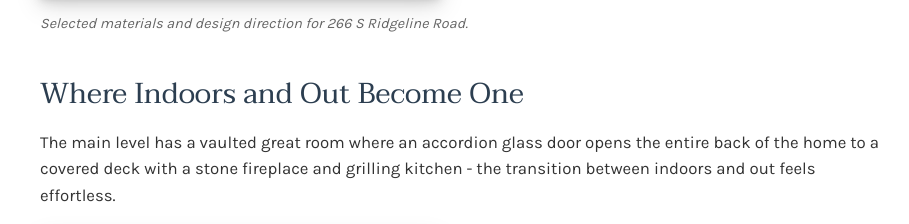
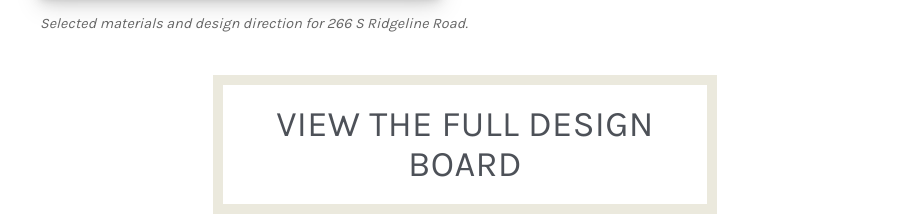
Before and after one commit to nfm-proofs/proofs, a plain HTML site: page caliber/266-s-ridgeline-road/index.html in a window 1280 px wide. Shown: the part 2114-2338 px from the top of the page, without its empty margins (175-1084 px from the left). Drawn offline with Linux system fonts and the light colour scheme.

Commit message:
Update index.html

```diff
--- a/caliber/266-s-ridgeline-road/index.html
+++ b/caliber/266-s-ridgeline-road/index.html
@@ -43,6 +43,12 @@ p img { max-width: 100%; height: auto; box-shadow: 0 8px 24px rgba(0, 0, 0, 0.15
 <p class="design-board"><img alt="Selected exterior materials and design direction for 266 S Ridgeline Road" src="https://s3.amazonaws.com/files.usmre.com/10727/266-ridgeline-design-exterior.jpeg" /></p>
 
 <p class="image-caption">Selected materials and design direction for 266 S Ridgeline Road.</p>
+
+<p style="margin: 20px auto 40px; text-align: center;">
+  <a href="https://www.flipsnack.com/FF7BCDCC5A8/266-s-ridgeline-road-tocami-at-lake-glenville-nc" target="_blank" rel="noopener noreferrer" style="box-sizing: border-box; display: inline-flex; width: 504px; max-width: 100%; min-height: 135px; align-items: center; justify-content: center; padding: 20px; border: 10px solid #ebe9dd; background: #ffffff; color: #4d5158; font-family: 'Karla', sans-serif; font-size: 36px; font-weight: 400; letter-spacing: 0.01em; line-height: 1.1; text-align: center; text-decoration: none; text-transform: uppercase;">
+    View the Full Design Board
+  </a>
+</p>
 
 <h2>Where Indoors and Out Become One</h2>
 
```
